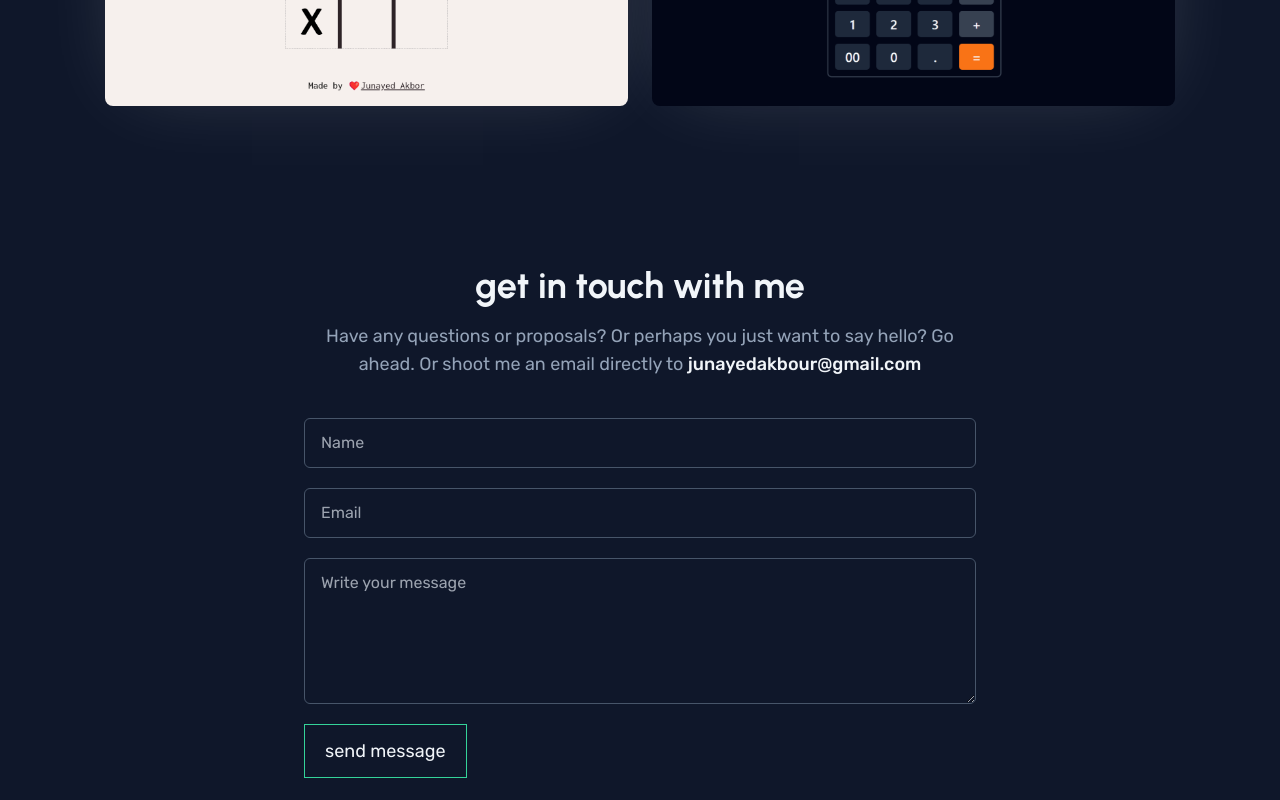
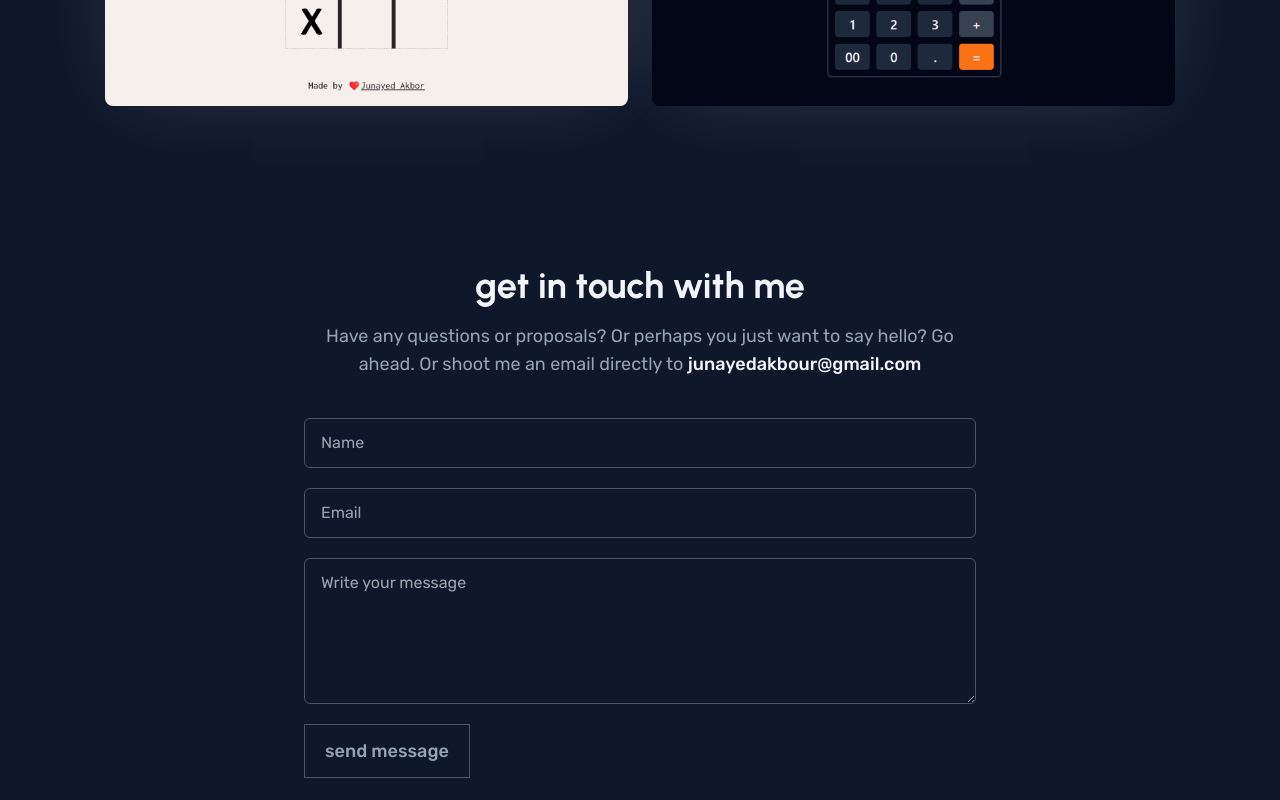
Before and after one commit to junayed-code/junayed, a Next.js app: page / in a window 1280 px wide. Shown: the part 1724-2524 px from the top of the page. Built offline with nearby package versions, Linux system fonts and the light colour scheme.

Commit message:
Update contact form submit button style

```diff
--- a/src/components/sections/contact.jsx
+++ b/src/components/sections/contact.jsx
@@ -64,7 +64,7 @@ export default function Contact() {
 
           <button
             type="submit"
-            className="self-start border border-emerald-400 bg-slate-900 text-slate-100 py-3 px-5 text-lg hover:shadow-[4px_4px_rgb(52,211,153)] hover:-translate-x-1 hover:-translate-y-1 duration-200"
+            className="self-start font-medium border border-slate-600 bg-slate-900 py-3 px-5 text-lg hover:text-emerald-400 hover:border-emerald-400 hover:shadow-[3px_3px_rgb(52,211,153)] hover:-translate-x-0.5 hover:-translate-y-0.5 duration-200"
           >
             send message
           </button>
```
